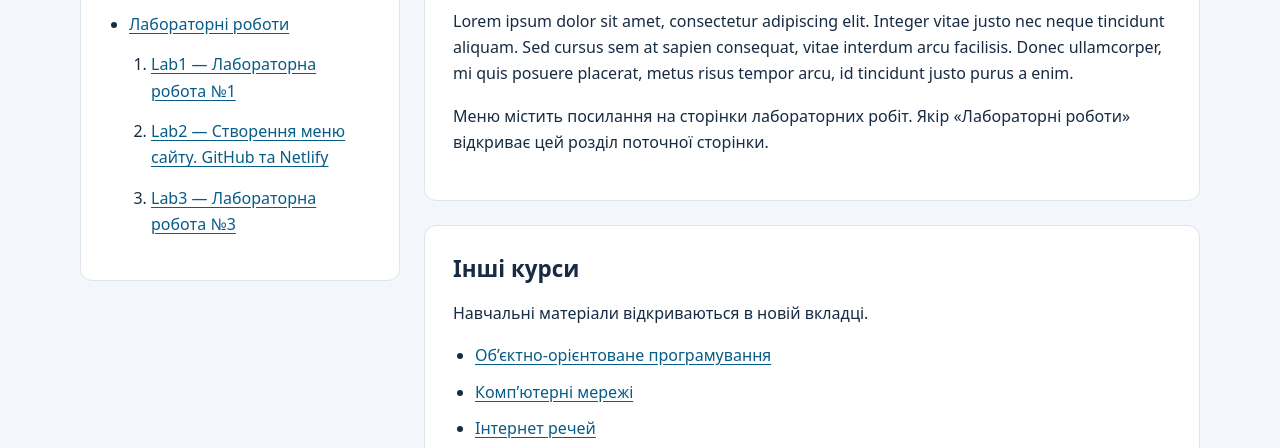
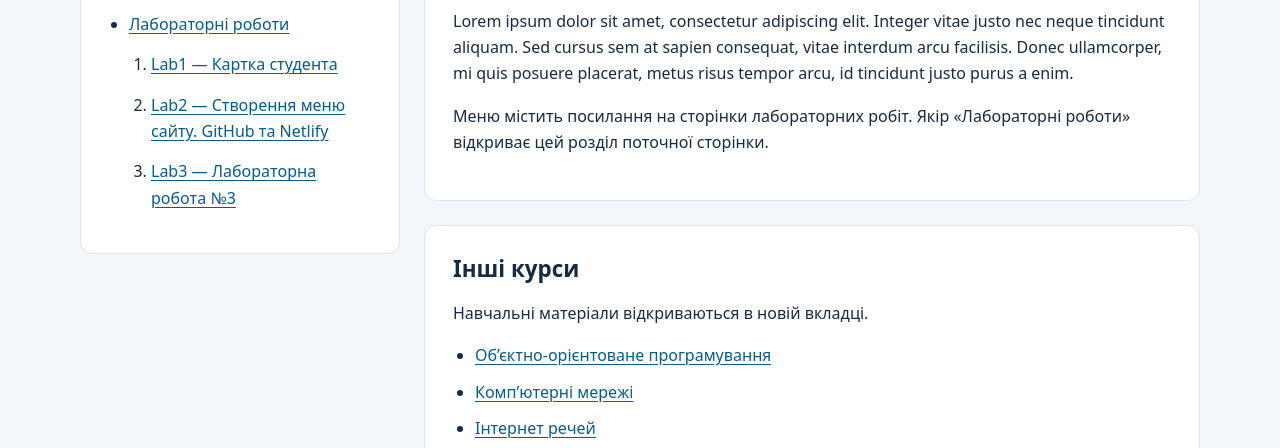
Before and after one commit to vmahas2023-art/ip_labs, a plain HTML site: page index.html in a window 1280 px wide. Shown: the part 331-779 px from the top of the page. Drawn offline with Linux system fonts and the light colour scheme.

Commit message:
Link Lab1 student card from home menu

```diff
--- a/index.html
+++ b/index.html
@@ -23,7 +23,7 @@
         <li><a href="/" aria-current="page">Головна — список робіт</a></li>
         <li><a href="#laboratorni-roboty">Лабораторні роботи</a>
           <ol>
-            <li><a href="lab1/">Lab1 — Лабораторна робота №1</a></li>
+            <li><a href="lab1/">Lab1 — Картка студента</a></li>
             <li><a href="lab2/">Lab2 — Створення меню сайту. GitHub та Netlify</a></li>
             <li><a href="lab3/">Lab3 — Лабораторна робота №3</a></li>
           </ol>
```
